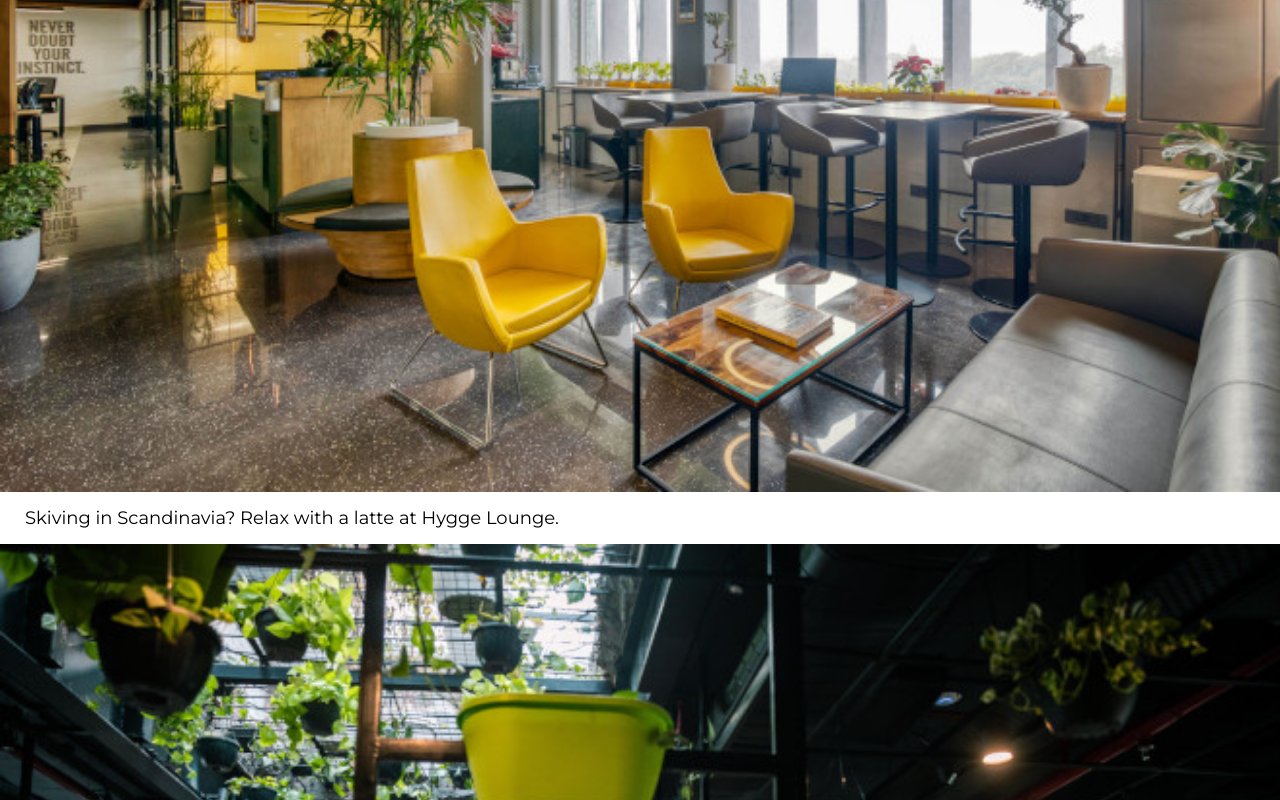
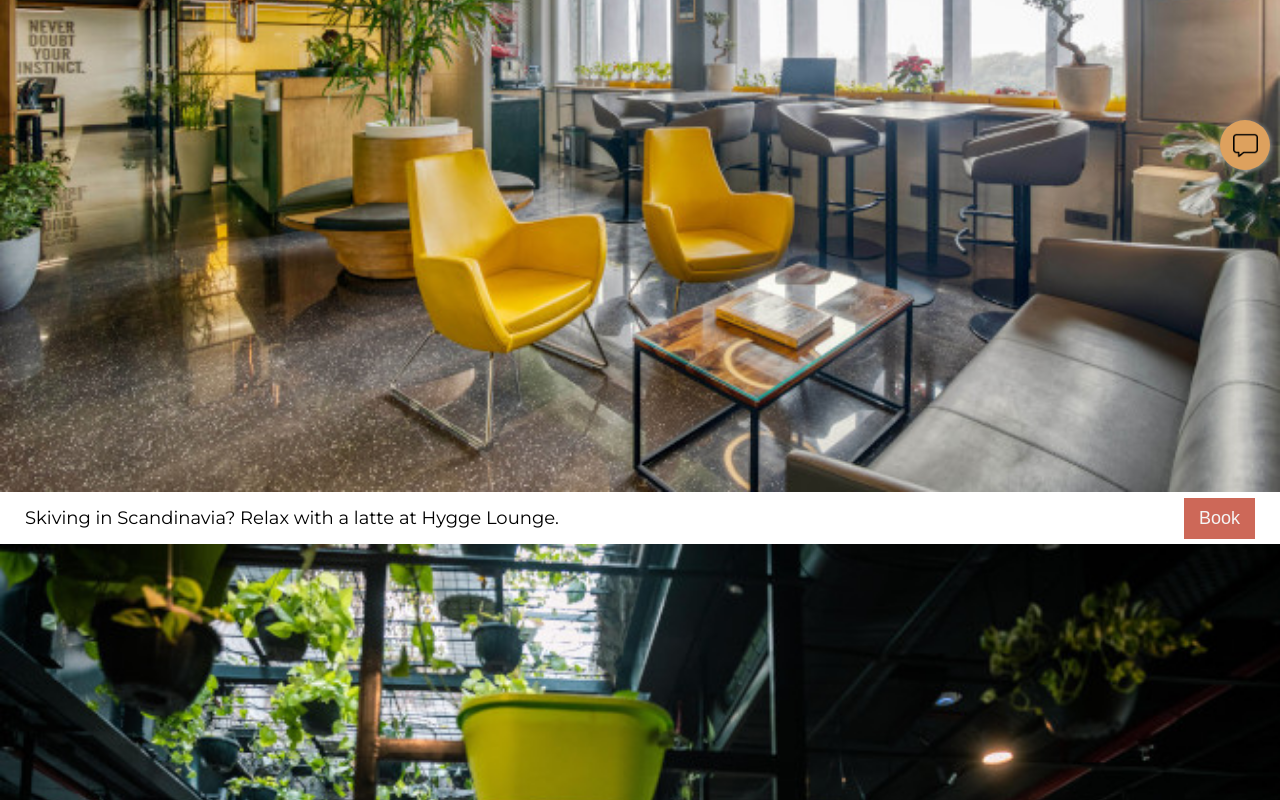
Before and after one commit to SAIDOU11/Coworking-Space-Site, a plain HTML site: page index.html in a window 1280 px wide. Shown: the part 620-1420 px from the top of the page. Drawn offline with Linux system fonts and the light colour scheme.

Commit message:
fin projet

```diff
--- a/index.html
+++ b/index.html
@@ -45,6 +45,7 @@
         <div class="img-banner">Exclusive</div>
         <div class="caption">
           <p>Skiving in Scandinavia? Relax with a latte at Hygge Lounge.</p>
+          <button>Book</button>
         </div>
       </section>
 
@@ -56,6 +57,7 @@
         />
         <div class="caption">
           <p>Bored in Barcelona? Take a siesta at the Sky Garden.</p>
+          <button>Book</button>
         </div>
       </section>
 
@@ -69,6 +71,13 @@
           <p>Relaxing in Rio? Take some downtime at the Generator Hub.</p>
         </div>
       </section>
+      <div class="chatbox-bg">
+        <img
+          class="chatbox-img"
+          src="images/message.png"
+          alt="Message chatbox"
+        />
+      </div>
     </main>
   </body>
 </html>
--- a/style.css
+++ b/style.css
@@ -27,7 +27,6 @@ nav {
 }
 
 .img-banner {
-  display: inline-block;
   position: absolute;
   top: 0;
   left: 0;
@@ -38,7 +37,6 @@ nav {
 
 ul {
   display: flex;
-  /* justify-content: start; */
   align-items: center;
   gap: 10px;
   list-style: none;
@@ -68,7 +66,40 @@ section h1 {
   margin: 30px 25px;
 }
 
+.caption {
+  display: flex;
+  justify-content: space-between;
+}
+
 section p {
   font-size: 18px;
   margin: 15px 25px;
 }
+
+button {
+  align-self: center;
+  border: none;
+  background-color: #cd6858;
+  color: whitesmoke;
+  padding: 10px 15px;
+  margin-right: 25px;
+  font-size: 18px;
+}
+
+.chatbox-bg {
+  display: flex;
+  position: fixed;
+  bottom: 10px;
+  right: 10px;
+  background-color: #dda15e;
+  height: 50px;
+  width: 50px;
+  border-radius: 50%;
+  cursor: pointer;
+  box-shadow: 1px 1px 5px #999;
+}
+
+.chatbox-img {
+  margin: auto;
+  width: 50%;
+}
```
